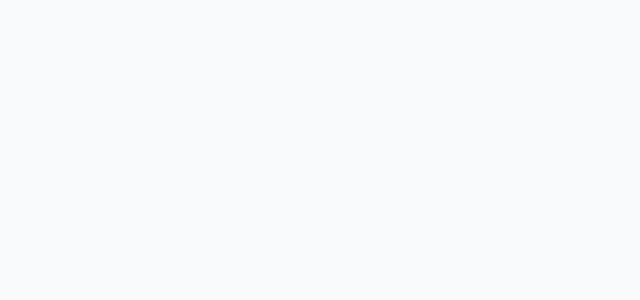
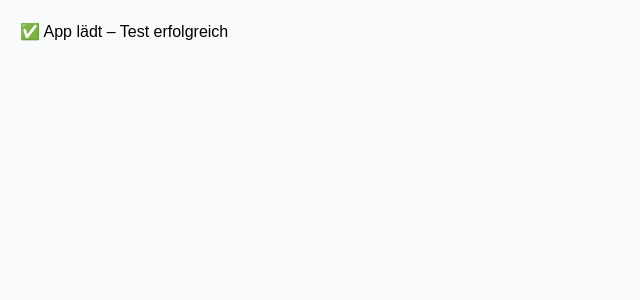
Before and after one commit to jofelbi66-rgb/baustellenbegehung-app, a React (Vite) app: page / in a window 1280 px wide. Shown: the top 300 px of the page, without its empty margins (0-640 px from the left). Built offline with nearby package versions, Linux system fonts and the light colour scheme; the HTML template or start-up script is replaced by a standard one.

Commit message:
Update App component to display a success message

```diff
--- a/src/App.jsx
+++ b/src/App.jsx
@@ -1,5 +1,3 @@
-import React from "react";
-import BaustellenbegehungEmailJS from "./Baustellenbegehung.jsx";
 export default function App() {
-  return <BaustellenbegehungEmailJS />;
+  return <div style={{padding:20, fontFamily:"sans-serif"}}>✅ App lädt – Test erfolgreich</div>;
 }
```
